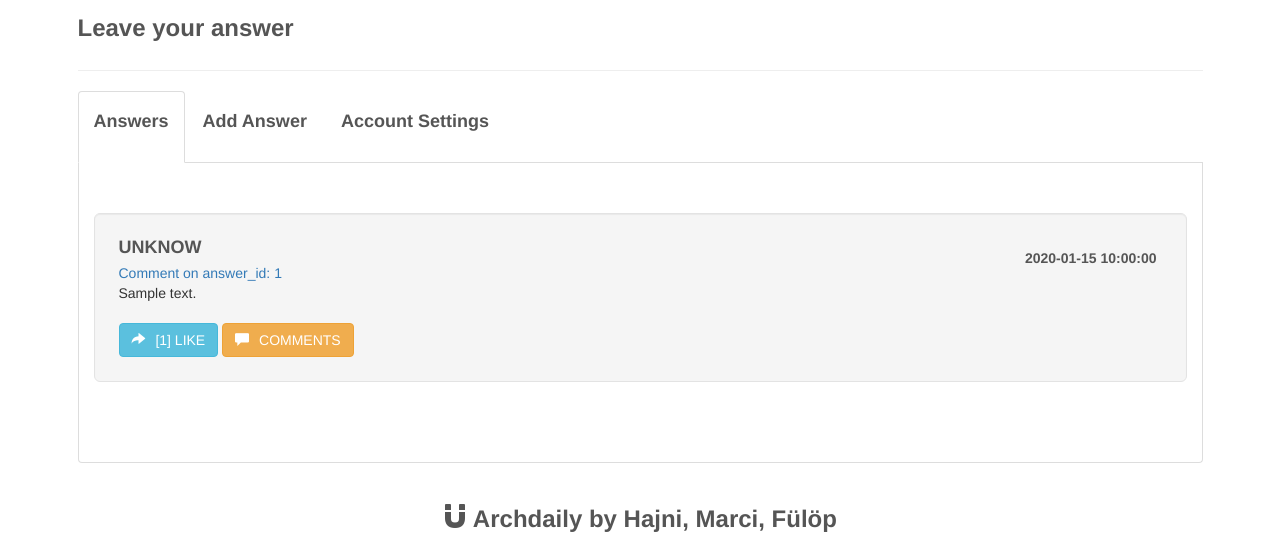
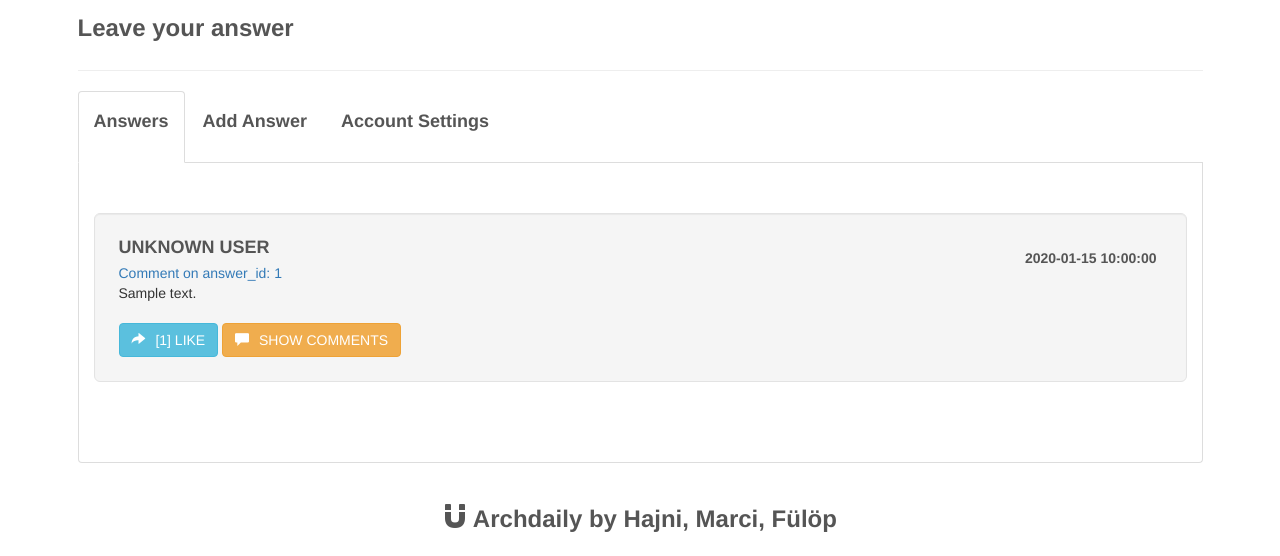
Before and after one commit to tothhajnalka17/askmate3, a Flask app: page /question/1 in a window 1280 px wide. Shown: the part 317-873 px from the top of the page. Run offline with Flask 2, Linux system fonts and the light colour scheme; a database or web service that is not in the repository returns one stand-in record (values such as "Sample title"); some libraries are stand-ins or nearby versions.

Commit message:
feat: added javascript show/hide comments on the related answer

```diff
--- a/templates/displayquestion.html
+++ b/templates/displayquestion.html
@@ -14,14 +14,7 @@
         x.style.display = "none";
       }
     }
-    function show_hide_answer() {
-      var x = document.getElementById("answer_comments");
-      if (x.style.display === "none") {
-        x.style.display = "block";
-      } else {
-        x.style.display = "none";
-      }
-    }
+
 </script>
 
     {% for question in question_data  %}
@@ -46,7 +39,7 @@
                                 <li class="media media-replied">
                                     <div class="media-body">
                                       <div class="well well-lg">
-                                          <h4 class="media-heading text-uppercase reviews"><span class="glyphicon glyphicon-share-alt"></span> unknow? </h4>
+                                          <h4 class="media-heading text-uppercase reviews"><span class="glyphicon glyphicon-share-alt"></span> unknown </h4>
                                           <ul class="media-date text-uppercase reviews list-inline">
                                             <li class="dd">{{ question_comments.submission_time }}</li>
                                           </ul>
@@ -80,6 +73,16 @@
 
             </ul>
             {% for answer in answer_data %}
+                <script>
+                function show_hide_answer(answer_id) {
+                  var x = document.getElementById("answer_comments"+answer_id);
+                  if (x.style.display === "none") {
+                    x.style.display = "block";
+                  } else {
+                    x.style.display = "none";
+                  }
+                }
+                </script>
                 <div class="tab-content">
                     <div class="tab-pane active" id="comments-logout">
                         <ul class="media-list">
@@ -87,7 +90,7 @@
                           <li class="media">
                             <div class="media-body">
                               <div class="well well-lg">
-                                  <h4 class="media-heading text-uppercase reviews">unknow</h4>
+                                  <h4 class="media-heading text-uppercase reviews">unknown user</h4>
                                   <ul class="media-date text-uppercase reviews list-inline">
                                     <li class="dd">{{ answer.submission_time }}</li>
                                   </ul>
@@ -96,13 +99,13 @@
                                       <a href="{{url_for('comment_to_answer', answer_id=answer.id)}}">Comment on answer_id: {{ answer.id }}</a><br>
                                     {{ answer.message }}
                                   </p>
-                                  <a class="btn btn-info btn-circle text-uppercase" href="/question/{{ question_id }}/vote-up" id="reply"><span class="glyphicon glyphicon-share-alt"></span> [{{ answer.vote_number }}] like</a>
-                                  <a class="btn btn-warning btn-circle text-uppercase" data-toggle="collapse" onclick="show_hide_answer()"><span class="glyphicon glyphicon-comment"></span> comments</a>
+                                  <a class="btn btn-info btn-circle text-uppercase" href="/question/{{ question_id }}/vote-up" id="reply"><span class="glyphicon glyphicon-share-alt"></span> [{{ answer.vote_number }}] Like</a>
+                                  <a class="btn btn-warning btn-circle text-uppercase" data-toggle="collapse" onclick="show_hide_answer({{ answer.id }})"><span class="glyphicon glyphicon-comment"></span> Show Comments</a>
 
                               </div>
                             </div>
 
-                            <div class="collapse" id="answer_comments">
+                            <div class="collapse" id="answer_comments{{ answer.id }}">
                             <div>
                             <ul class="media-list">
                                 <li class="media media-replied">
@@ -112,7 +115,7 @@
                                           <form name="submit_answer_comments" method="post" action="{{ url_for('comment_to_answer', answer_id = answer.id) }}">
                                           <h4 class="media-heading text-uppercase reviews"><span class="glyphicon glyphicon-share-alt"></span> post your comment:</h4>
                                             <textarea name="comment_answer" placeholder="{{ answer.id }}"></textarea>
-                                          <button class="btn btn-warning btn-circle" name="comment_answer" type="submit"> post comment </button>
+                                          <button class="btn btn-warning btn-circle text-uppercase" name="comment_answer" type="submit"> post comment </button>
                                           </form>
                                       </div>
                                     </div>
@@ -126,7 +129,7 @@
 
                                     <div class="media-body">
                                       <div class="well well-lg">
-                                          <h4 class="media-heading text-uppercase reviews"><span class="glyphicon glyphicon-share-alt"></span> unknow people</h4>
+                                          <h4 class="media-heading text-uppercase reviews"><span class="glyphicon glyphicon-share-alt"></span> unknown user</h4>
                                           <ul class="media-date text-uppercase reviews list-inline">
                                             <li class="dd"> {{ answer_comment.submission_time }}</li>
                                           </ul>
```
